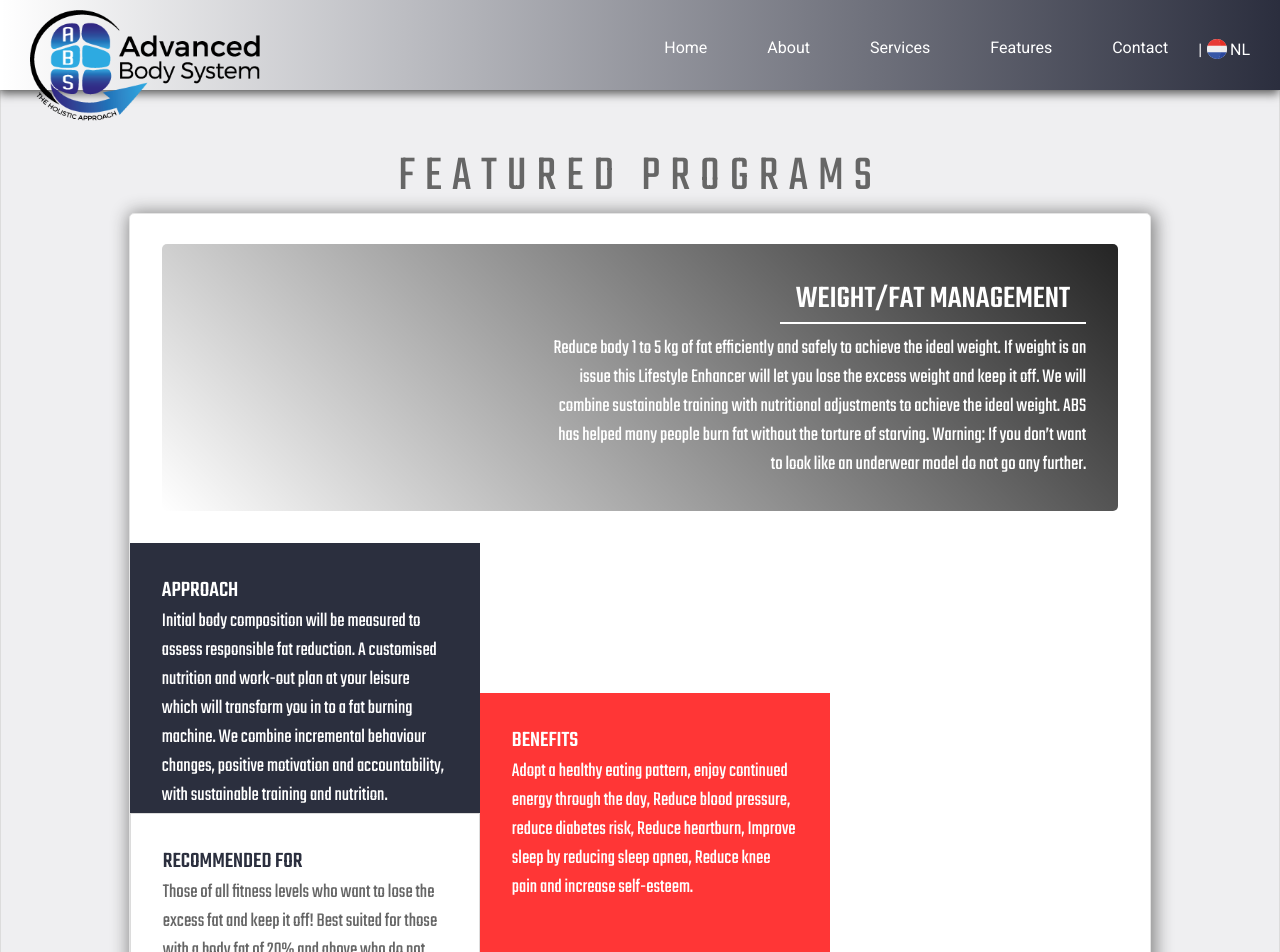
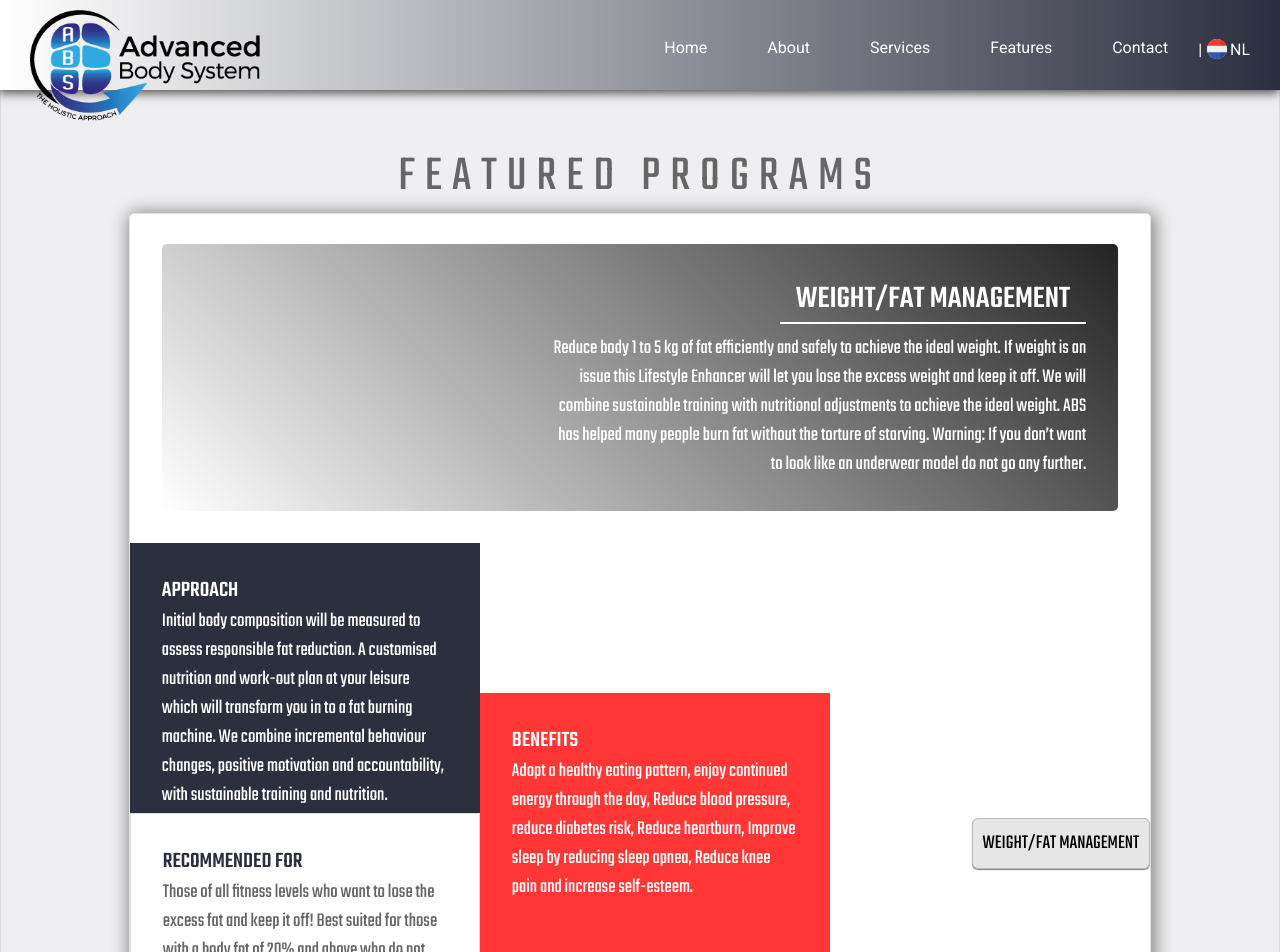
Before and after one commit to nsdnl/abs, a React (Create React App) app: page /#/features-details/1 in a window 1280 px wide. Shown: the top 952 px of the page. Built offline with nearby package versions, Linux system fonts and the light colour scheme.

Commit message:
right link btn and images updates

```diff
--- a/src/pages/about-us/about-us.css
+++ b/src/pages/about-us/about-us.css
@@ -137,7 +137,10 @@
     right: 0;
     top: -54px;
     z-index: 1;
-    background-image: url('../../images/about_us_philosophy.jpg');
+    background-color: white;
+    border: 1px solid #c5c5c5;
+    box-sizing: border-box;
+    background-image: url('../../images/about_us_philosophy.png');
     background-size: 250px 250px;
     background-repeat: no-repeat;
     overflow: hidden;
@@ -190,7 +193,7 @@
 .float-bottom .img {
     width: 222px;
     box-shadow: 0 8px 12px 0 #c3c3c3;
-    background-image: url('../../images/about_us_philosophy_mission.jpg');
+    background-image: url('../../images/about_us_philosophy_mission.png');
     background-size: 100% 100%;
     background-repeat: no-repeat;
     overflow: hidden;
@@ -442,4 +445,7 @@
     .desktop-only {
         display: none;
     }
+    .float-bottom > .img {
+        background-image: url('../../images/about_us_philosophy_mission_mobile.png');
+    }
 }
--- a/src/pages/features/feature-details.component.tsx
+++ b/src/pages/features/feature-details.component.tsx
@@ -14,8 +14,12 @@ export class FeatureDetailsComponent extends Component<any, any> {
           label: 'Weight/Fat management',
           labelDt: `Gewichtsmanagement`,
           img: 'images/weight_management_02.jpg',
-          height: '1000px',
+          height: '900px',
           id: 'weight-fat-management',
+          rightLink: {
+            label: 'WEIGHT/FAT MANAGEMENT',
+            url: 'https://advancedbodysystem.mypthub.net/buy-packages/143884/buy'
+          },
           subTitle: `Reduce body 1 to 5 kg of fat efficiently and safely to achieve the ideal weight.
 If weight is an issue this Lifestyle Enhancer will let you lose the excess weight and keep it off. We will combine sustainable training with nutritional adjustments to achieve the ideal weight. ABS has helped many people burn fat without the torture of starving.
 Warning: If you don’t want to look like an underwear model do not go any further.`,
@@ -65,6 +69,10 @@ Warning: If you don’t want to look like an underwear model do not go any furth
           subTitleDt: `Krijg aanzienlijke spiermassa en word ripped! Vergroot niet alleen de spiermassa, maar zie er ook uit
           als een gebeitelde god(in). Alleen voor degenen die eruit willen zien als een superheld die de planeet
           redt. Of een superschurk die angst inboezemt in je vijanden.`,
+          rightLink: {
+            label: 'Muscle & Strength',
+            url: 'https://advancedbodysystem.mypthub.net/buy-packages/143884/buy'
+          },
           content: [
             {
               label: 'Approach',
@@ -142,6 +150,10 @@ If sitting is the new smoking, how many hours are you sitting a day. Not mention
           is een belangrijk onderdeel van alle Life Enhancers. In dit specifieke programma worden echter
           kernstabiliteit, veelzijdigheid en kracht benadrukt. Als zitten het nieuwe roken is, hoeveel uur zit u dan
           per dag? Om nog maar te zwijgen van de slechte zithouding vanaf ongeveer 10 uur &#39;s ochtends.`,
+          rightLink: {
+            label: 'Core Training Free',
+            url: 'https://advancedbodysystem.mypthub.net/buy-packages/143885/buy'
+          },
           content: [
             {
               label: 'Approach',
@@ -227,6 +239,10 @@ If sitting is the new smoking, how many hours are you sitting a day. Not mention
           cardiovasculaire training of ongeïnspireerde straight-set krachttrainingstrainingen. Bij ABS geven we
           een nieuwe draai aan intervaltraining om ervoor te zorgen dat je meer wilt zonder de blessures,
           omdat we de focus op JOU leggen. Laten we grenzen doorbreken, niet je rug.`,
+          rightLink: {
+            label: 'Life Booster Free',
+            url: 'https://advancedbodysystem.mypthub.net/buy-packages/143886/buy'
+          },
           content: [
             {
               label: 'Approach', descriptionDt: `Door middel van een basislijnbepaling op basis van meerdere factoren, zullen we beoordelen welke
@@ -418,7 +434,10 @@ Trimester 3: As you body is preparing for child birth and labour you will notice
               <span className={'r-lbl'}>{item[`label${language}`]}</span>
               <div className={'r-sub-title'}>{item[`subTitle${language}`]}</div>
             </div>
-            {this.getTriplet(item.content)}
+            <div className='triplet-container'>
+              {this.getTriplet(item.content)}
+              {item.rightLink && <a className='right-link-btn' href={item.rightLink.url} target='__blank'>{item.rightLink.label}</a>}
+            </div>
           </div>
           <hr className={'separator'}/>
         </div>
@@ -481,6 +500,8 @@ const RenderWrapper = styled.div`
       border-radius: 5px;
       box-shadow: 2px 2px 17px 3px #888888;
       background-color: #fff;
+      display: flex;
+      flex-direction: column;
 
       .feature-label {
         text-align: right;
@@ -510,9 +531,37 @@ const RenderWrapper = styled.div`
         }
       }
 
+      .triplet-container {
+        flex: 1;
+        display: flex;
+        align-items: center;
+
+        .right-link-btn {
+          border: 1px solid #b9b9b9;
+          box-shadow: 0px 1px 1px grey;
+          text-decoration: none;
+          display: block;
+          padding: 10px;
+          background-color: #e6e6e6;
+          color: black;
+          border-radius: 6px;
+          min-width: 150px;
+          text-align: center;
+          cursor: pointer;
+          transition: all 0.3s ease-in-out;
+
+          &:hover, &:focus {
+            background-color: #b9b9b9;
+            box-shadow: 0px 6px 16px #989898;
+          }
+        }
+
+      }
+
       .triplet {
         position: relative;
         height: 100%;
+        flex: 1;
 
         .triplet-item {
           padding: 32px;
@@ -559,6 +608,10 @@ const RenderWrapper = styled.div`
           }
           .snd-content {}
         }
+
+        .right-link-btn {
+          border: 1px solid grey;
+        }
       }
     }
   }
@@ -574,6 +627,16 @@ const RenderWrapper = styled.div`
           .r-sub-title {
             width: 90%;
           }
+      }
+
+      .triplet-container {
+        flex-direction: column;
+        align-items: flex-start;
+
+        .right-link-btn {
+          width: 100%;
+          box-sizing: border-box;
+        }
       }
     }
   }
@@ -617,6 +680,16 @@ const RenderWrapper = styled.div`
           }
         }
 
+        .triplet-container {
+          flex-direction: column;
+
+          .right-link-btn {
+            width: 100%;
+            box-sizing: border-box;
+            margin-top: 10px;
+          }
+        }
+
         .triplet {
           .triplet-item {
             position: static;
--- a/src/pages/features/features.component.tsx
+++ b/src/pages/features/features.component.tsx
@@ -16,7 +16,7 @@ export class FeaturesComponent extends Component<any, any> {
           labelDt: 'Weight/Fat management',
           imgText: 'If weight is an issue this Lifestyle Enhancer will let you lose the excess weight and keep it off. We will combine sustainable training with nutritional adjustments to achieve the ideal weight.',
           imgTextDt: `Als gewicht een probleem is dan zorgt deze Lifestyle Enhancer ervoor dat je het overtollige gewicht verliest en het eraf houdt. We combineren duurzame trainingen met voedingsaanpassingen om het ideale gewicht te bereiken.`,
-          img: 'images/weight_management_02.jpg',
+          img: 'images/le_wm_mgmt.png',
           url: 'weight-fat-management',
           id: 'weight-fat-management',
           description: 'hell this is sample text'
@@ -109,7 +109,7 @@ group we can start you journey.`,
         {
           label: 'Daddy Special',
           labelDt: 'Daddy Special',
-          img: 'images/daddy_training_01.jpg',
+          img: 'images/le_ds.png',
           imgTextDt: `Het bereiken van papakracht is geen eenvoudig proces, maar het krijgen van een papalichaam daarin tegen wel. Door de fysieke inspanningen van het opvoeden van kinderen laat je achter met een indrukwekkende reeks pijntjes en kwalen als je er niet klaar voor bent. Dus of je nu een nieuwe vader bent of in de nabije toekomst een hoop vreugde verwacht, doe jezelf een plezier en bereid je erop voor.`,
           imgText: `Achieving dad strength isn't an easy process but getting a dad body on the other hand is. The physical grind of child-rearing will leave you with an impressive array of aches and pains if you're not ready for it. So whether you’re a new father or if you're expecting a bundle of joy in the near future, do yourself a favor and get prepared.`,
           url: 'daddy-special',
@@ -203,7 +203,7 @@ const FeaturesWrapper = styled.div`
       }
 
       .img-section {
-          background-color: grey;
+          background-color: whitesmoke;
           width: 100%;
           height: 250px;
           overflow: hidden;
```
Also changed, not shown: 1 other file (tests, documents, lock files or other folders).
